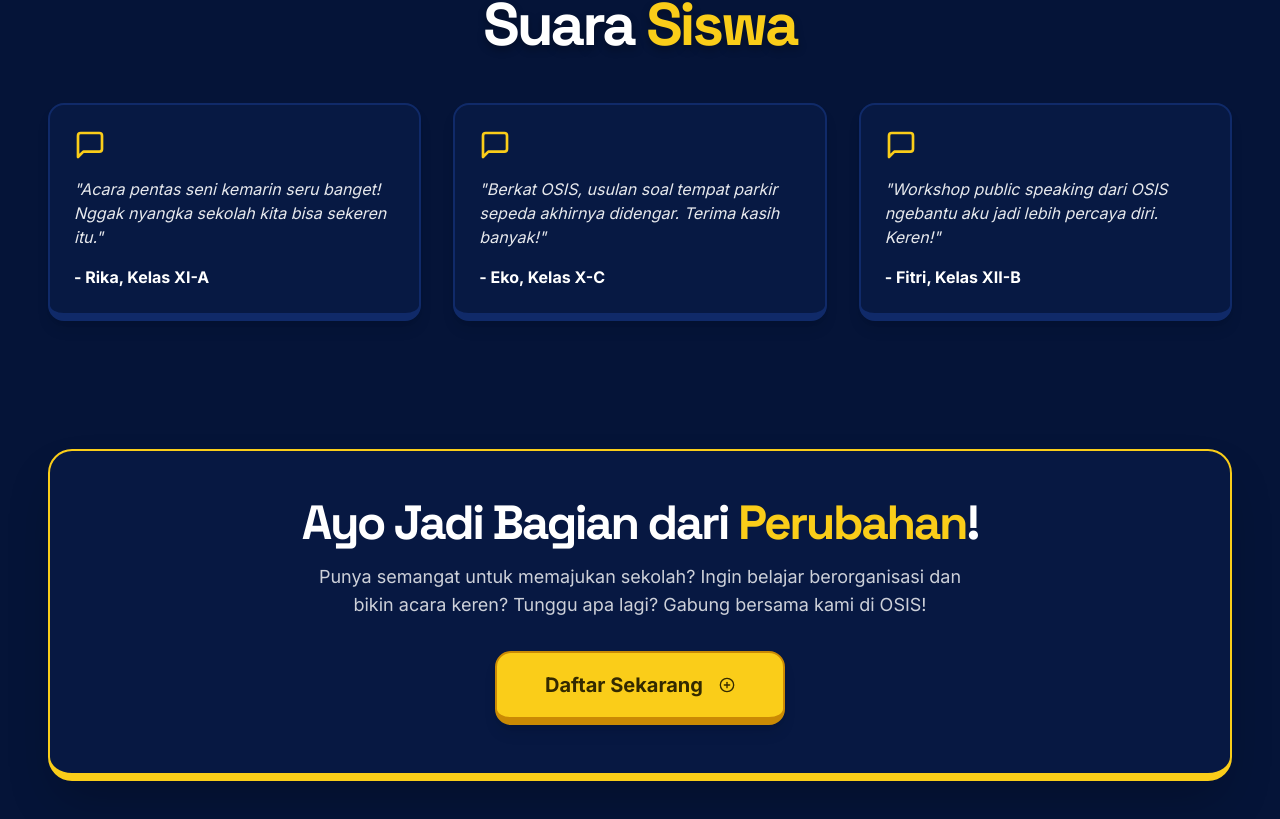
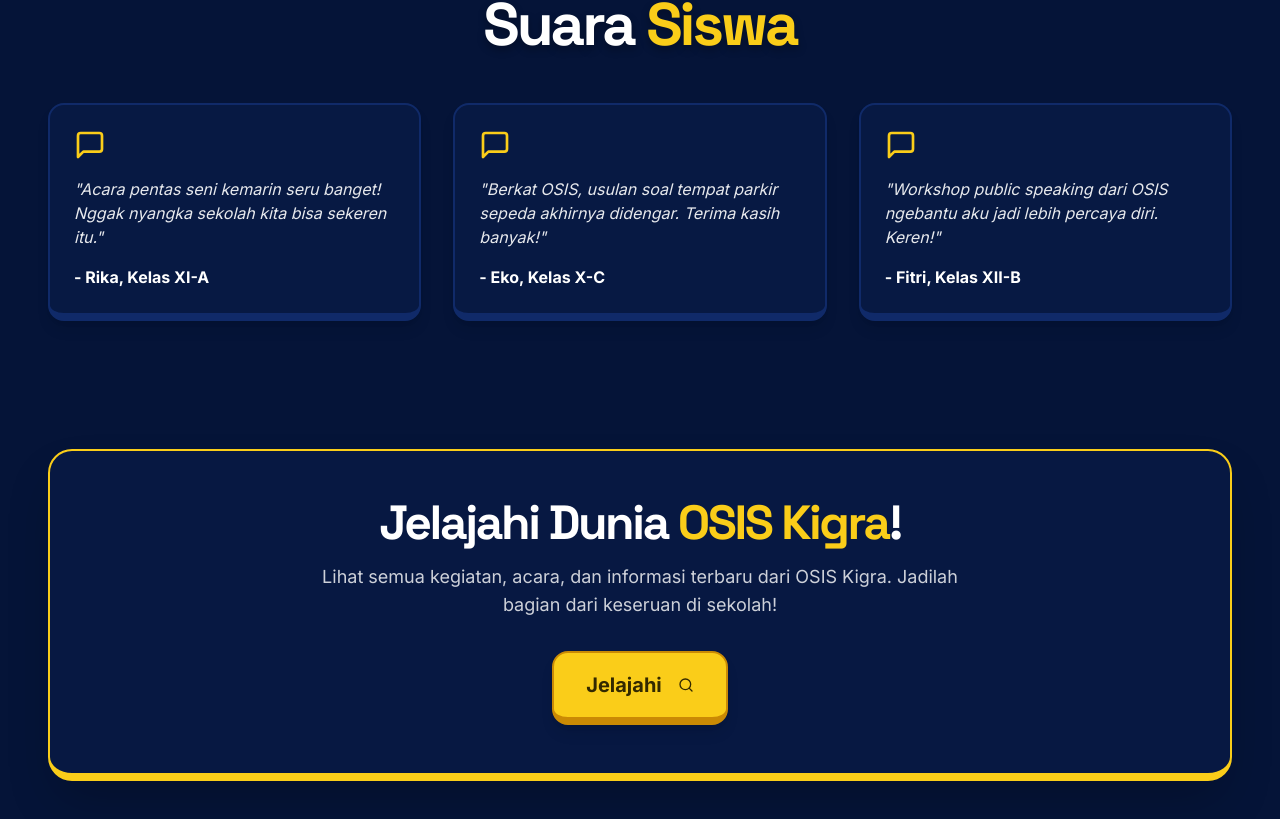
Before and after one commit to WeplyStudio/osis, a Next.js app: page / in a window 1280 px wide. Shown: the part 8573-9392 px from the top of the page. Built offline with nearby package versions, Linux system fonts and the light colour scheme.

Commit message:
ini hanya web osis bukan web pendaftaran osis jadi ubah CTA nya dan btw

```diff
--- a/src/app/(app)/page.tsx
+++ b/src/app/(app)/page.tsx
@@ -5,7 +5,7 @@
 import React from 'react';
 import { Button } from "@/components/ui/button";
 import Link from 'next/link';
-import { Gamepad2, Rocket, Trophy, ArrowRight, Star, Users, Briefcase, Mic, Award, MessageSquare, PlusCircle, CheckCircle } from 'lucide-react';
+import { Gamepad2, Rocket, Trophy, ArrowRight, Star, Users, Briefcase, Mic, Award, MessageSquare, PlusCircle, CheckCircle, Search } from 'lucide-react';
 import { Card, CardContent } from '@/components/ui/card';
 import {
   Carousel,
@@ -228,13 +228,15 @@ export default function LandingPage() {
         {/* Join Us Section */}
         <section className="text-center bg-card/80 rounded-3xl p-8 md:p-12 border-2 border-b-8 border-primary shadow-2xl">
           <h2 className="font-headline text-4xl md:text-5xl font-extrabold tracking-tighter mb-4 text-white">
-            Ayo Jadi Bagian dari <span className="text-primary">Perubahan</span>!
+            Jelajahi Dunia <span className="text-primary">OSIS Kigra</span>!
           </h2>
           <p className="max-w-2xl mx-auto text-lg text-white/80 mb-8">
-            Punya semangat untuk memajukan sekolah? Ingin belajar berorganisasi dan bikin acara keren? Tunggu apa lagi? Gabung bersama kami di OSIS!
+            Lihat semua kegiatan, acara, dan informasi terbaru dari OSIS Kigra. Jadilah bagian dari keseruan di sekolah!
           </p>
-          <Button size="lg" className="bg-primary text-primary-foreground hover:bg-primary/90 font-bold text-xl py-8 px-8 md:px-12 rounded-2xl border-2 border-b-8 border-yellow-600 shadow-lg transition-transform hover:scale-105 hover:-translate-y-1">
-              Daftar Sekarang <PlusCircle className="ml-2 h-6 w-6" />
+          <Button asChild size="lg" className="bg-primary text-primary-foreground hover:bg-primary/90 font-bold text-xl py-8 px-8 rounded-2xl border-2 border-b-8 border-yellow-600 shadow-lg transition-transform hover:scale-105 hover:-translate-y-1">
+              <Link href="/events">
+                Jelajahi <Search className="ml-2 h-6 w-6" />
+              </Link>
           </Button>
         </section>
 
```
